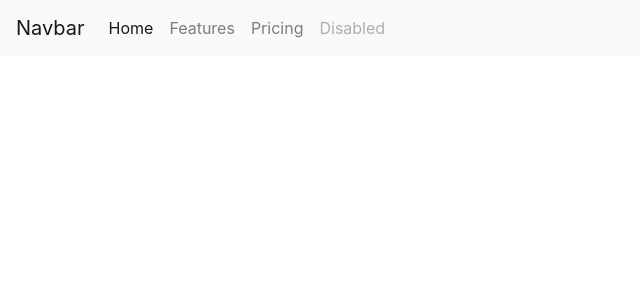
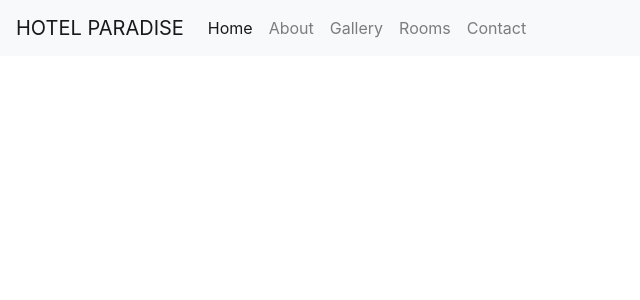
Before and after one commit to arati8897/demo, an Angular app: page / in a window 1280 px wide. Shown: the top 300 px of the page, without its empty margins (0-640 px from the left). Built offline with nearby package versions, Linux system fonts and the light colour scheme.

Commit message:
value chnaged

```diff
--- a/src/app/app.component.html
+++ b/src/app/app.component.html
@@ -1,7 +1,7 @@
 
 
 <nav class="navbar navbar-expand-lg navbar-light bg-light">
-  <a class="navbar-brand" href="#">Navbar</a>
+  <a class="navbar-brand" href="#">HOTEL PARADISE</a>
   <button class="navbar-toggler" type="button" data-toggle="collapse" data-target="#navbarNav" aria-controls="navbarNav" aria-expanded="false" aria-label="Toggle navigation">
     <span class="navbar-toggler-icon"></span>
   </button>
@@ -11,13 +11,17 @@
         <a class="nav-link" href="#">Home <span class="sr-only">(current)</span></a>
       </li>
       <li class="nav-item">
-        <a class="nav-link" href="#">Features</a>
+        <a class="nav-link" href="#">About</a>
       </li>
       <li class="nav-item">
-        <a class="nav-link" href="#">Pricing</a>
+        <a class="nav-link" href="#">Gallery</a>
       </li>
       <li class="nav-item">
-        <a class="nav-link disabled" href="#">Disabled</a>
+        <a class="nav-link" href="#">Rooms</a>
+      </li>
+
+      <li class="nav-item">
+        <a class="nav-link" href="#">Contact</a>
       </li>
     </ul>
   </div>
```
